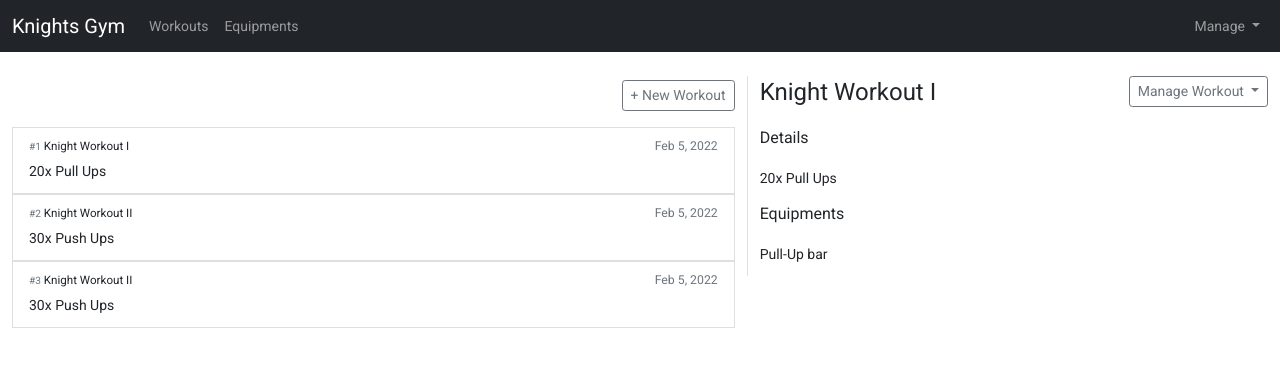
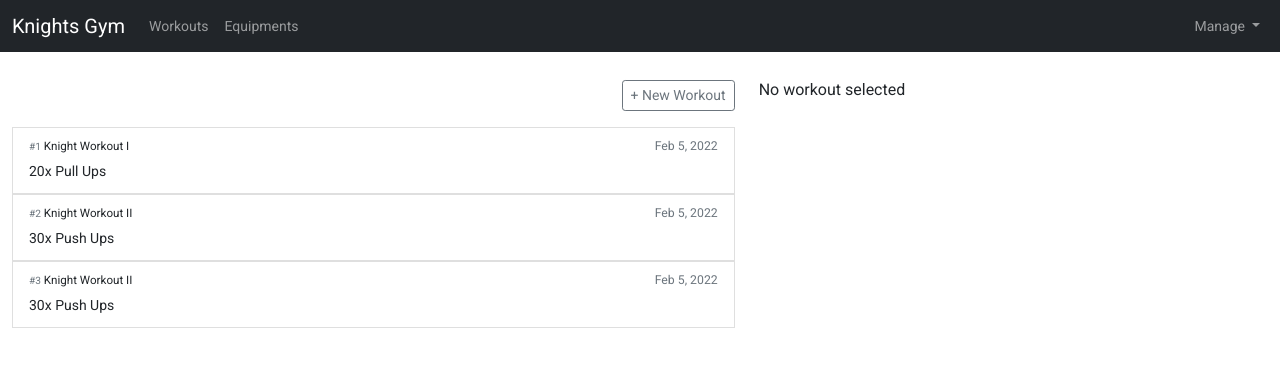
Before and after one commit to knightSarai/knights-gyms, an Angular app: page / in a window 1280 px wide. Shown: the top 366 px of the page. Built offline with nearby package versions, Linux system fonts and the light colour scheme.

Commit message:
Add ability to select workout

```diff
--- a/src/app/app.module.ts
+++ b/src/app/app.module.ts
@@ -12,6 +12,7 @@ import { WorkoutComponent } from './workouts/workout-list/workout/workout.compon
 import { EquipmentsComponent } from './equipments/equipments.component';
 import { EquipmentEditComponent } from './equipments/equipment-edit/equipment-edit.component';
 import {MatGridListModule} from "@angular/material/grid-list";
+import {FormsModule} from "@angular/forms";
 
 @NgModule({
   declarations: [
@@ -28,7 +29,8 @@ import {MatGridListModule} from "@angular/material/grid-list";
     BrowserModule,
     BrowserAnimationsModule,
     MatToolbarModule,
-    MatGridListModule
+    MatGridListModule,
+    FormsModule
   ],
   providers: [],
   bootstrap: [AppComponent]
--- a/src/app/workouts/workout-detail/workout-detail.component.html
+++ b/src/app/workouts/workout-detail/workout-detail.component.html
@@ -1,6 +1,8 @@
 <div class="row border-start">
   <div class="col-md-12 d-flex justify-content-between">
-    <h1>Knight Workout I</h1>
+    <div>
+      <h1>{{ workout.name }}</h1>
+    </div>
     <div class="dropdown">
       <button class="btn btn-sm btn-outline-secondary dropdown-toggle"
               type="button"
@@ -38,13 +40,12 @@
     </div>
   </div>
   <div class="row">
-    <div class="col-md-12">
-      <h3>Details</h3>
-      <p>20x Pull Ups</p>
+    <div class="col-md-12 d-flex justify-content-between">
+      <h2>Details</h2>
+      <small>{{workout.date | date}}</small>
     </div>
     <div class="col-md-12">
-      <h3>Equipments</h3>
-      <p>Pull-Up bar</p>
+      <p>{{workout.details}}</p>
     </div>
   </div>
 </div>
--- a/src/app/workouts/workout-detail/workout-detail.component.ts
+++ b/src/app/workouts/workout-detail/workout-detail.component.ts
@@ -1,4 +1,5 @@
-import { Component, OnInit } from '@angular/core';
+import {Component, Input, OnInit} from '@angular/core';
+import {Workout} from "@models/workouts.model";
 
 @Component({
   selector: 'app-workout-detail',
@@ -6,6 +7,7 @@ import { Component, OnInit } from '@angular/core';
   styleUrls: ['./workout-detail.component.css']
 })
 export class WorkoutDetailComponent implements OnInit {
+  @Input() workout: Workout;
 
   constructor() { }
 
--- a/src/app/workouts/workout-list/workout-list.component.html
+++ b/src/app/workouts/workout-list/workout-list.component.html
@@ -8,6 +8,7 @@
     <div class="list-group mt-3 mb-3">
       <app-workout *ngFor="let workout of workouts"
                    [workout]="workout"
+                   (workoutSelected)="onWorkoutSelected(workout)"
       ></app-workout>
     </div>
   </div>
--- a/src/app/workouts/workout-list/workout-list.component.ts
+++ b/src/app/workouts/workout-list/workout-list.component.ts
@@ -1,4 +1,4 @@
-import {Component, OnInit} from '@angular/core';
+import {Component, EventEmitter, OnInit, Output} from '@angular/core';
 import {Workout} from "@models/workouts.model";
 
 @Component({
@@ -7,6 +7,7 @@ import {Workout} from "@models/workouts.model";
   styleUrls: ['./workout-list.component.css']
 })
 export class WorkoutListComponent implements OnInit {
+  @Output() workoutSelected = new EventEmitter<Workout>();
   workouts: Workout[] = [
     new Workout(
       1,
@@ -35,4 +36,8 @@ export class WorkoutListComponent implements OnInit {
     console.log(this.workouts);
   }
 
+  onWorkoutSelected(workout: Workout) {
+    console.log("knight", workout);
+    this.workoutSelected.emit(workout);
+  }
 }
--- a/src/app/workouts/workout-list/workout/workout.component.html
+++ b/src/app/workouts/workout-list/workout/workout.component.html
@@ -1,5 +1,5 @@
-<a href="#"
-   class="list-group-item list-group-item-action"
+<a class="list-group-item list-group-item-action"
+   (click)="onWorkoutSelected()"
 >
   <div class="d-flex w-100 justify-content-between">
     <h5 class="mb-1">
--- a/src/app/workouts/workout-list/workout/workout.component.ts
+++ b/src/app/workouts/workout-list/workout/workout.component.ts
@@ -1,4 +1,4 @@
-import {Component, Input, OnInit} from '@angular/core';
+import {Component, EventEmitter, Input, Output} from '@angular/core';
 import {Workout} from "@models/workouts.model";
 
 @Component({
@@ -6,12 +6,12 @@ import {Workout} from "@models/workouts.model";
   templateUrl: './workout.component.html',
   styleUrls: ['./workout.component.css']
 })
-export class WorkoutComponent implements OnInit {
+export class WorkoutComponent {
   @Input() workout: Workout;
+  @Output() workoutSelected = new EventEmitter<void>();
 
-  constructor() { }
-
-  ngOnInit(): void {
+  onWorkoutSelected() {
+    this.workoutSelected.emit();
   }
 
 }
--- a/src/app/workouts/workouts.component.html
+++ b/src/app/workouts/workouts.component.html
@@ -1,8 +1,14 @@
 <div class="row">
   <div class="col-md-7">
-    <app-workout-list></app-workout-list>
+    <app-workout-list (workoutSelected)="onWorkoutSelected($event)"></app-workout-list>
   </div>
   <div class="col-md-5">
-    <app-workout-detail></app-workout-detail>
+    <app-workout-detail *ngIf="selectedWorkout; else elseBlock"
+                        [workout]="selectedWorkout"
+    >
+    </app-workout-detail>
+    <ng-template #elseBlock>
+      <h3>No workout selected</h3>
+    </ng-template>
   </div>
 </div>
--- a/src/app/workouts/workouts.component.ts
+++ b/src/app/workouts/workouts.component.ts
@@ -1,4 +1,5 @@
-import { Component, OnInit } from '@angular/core';
+import {Component, OnInit} from '@angular/core';
+import {Workout} from "@models/workouts.model";
 
 @Component({
   selector: 'app-workouts',
@@ -6,10 +7,17 @@ import { Component, OnInit } from '@angular/core';
   styleUrls: ['./workouts.component.css']
 })
 export class WorkoutsComponent implements OnInit {
+  selectedWorkout: Workout;
 
-  constructor() { }
+  constructor() {
+  }
 
   ngOnInit(): void {
   }
 
+  onWorkoutSelected(workout: Workout) {
+    console.log("Workout selected: ", workout);
+    this.selectedWorkout = workout;
+  }
+
 }
```
